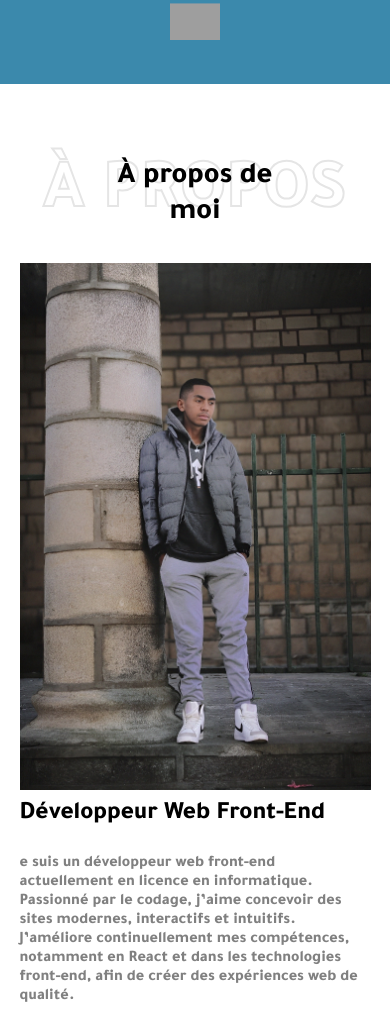
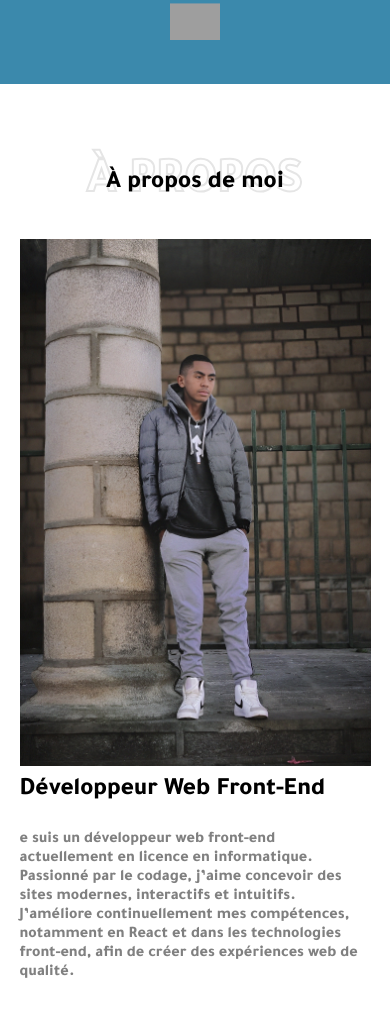
Before and after one commit to NandryRakoto/NANDRY11, a plain HTML site: page index.html in a window 390 px wide. Shown: the part 760-1785 px from the top of the page. Drawn offline with nearby package versions, Linux system fonts and the light colour scheme; grey boxes are pictures that could not be loaded.

Commit message:
Update style.css

```diff
--- a/style.css
+++ b/style.css
@@ -908,10 +908,12 @@ footer .copyrigth p {
     padding: 70px 0;
   }
   .title .grand {
-    font-size: 70px;
+    font-size: 50px;
+    width: 100%;
   }
   .title .grand1 {
-    font-size: 30px;
+    font-size: 25px;
+    width: 100%;
   }
 
   #About .container-About {
```
